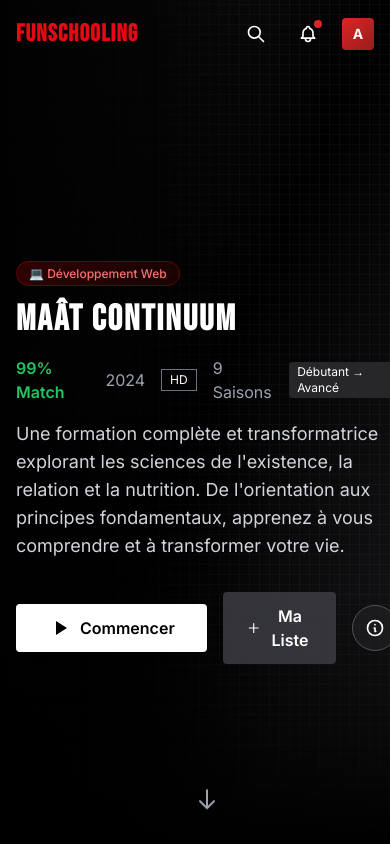
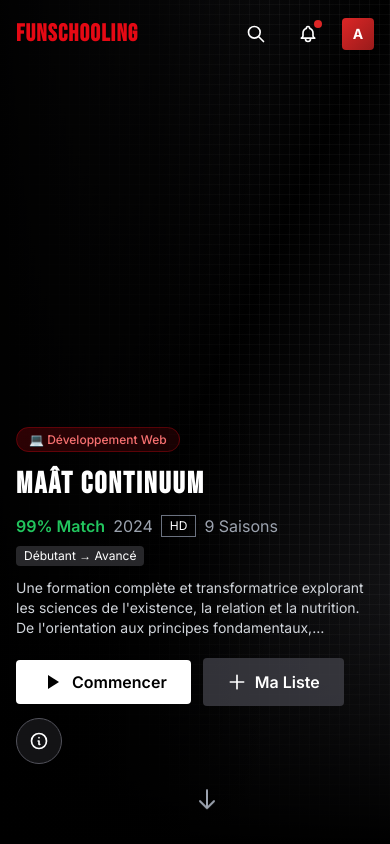
Before and after one commit to SilvRay/Funflex, a plain HTML site: page public/index.html in a window 390 px wide. Drawn offline with nearby package versions, Linux system fonts and the light colour scheme.

Commit message:
ci: hero section responsiveness

```diff
--- a/public/index.html
+++ b/public/index.html
@@ -153,7 +153,7 @@
       <main id="mainContent">
         <!-- Hero Section -->
         <section
-          class="relative h-screen min-h-[600px] max-h-[900px]"
+          class="relative h-screen min-h-[560px] max-h-[900px] overflow-hidden"
           id="heroSection"
         >
           <!-- Background Image -->
@@ -181,7 +181,9 @@
               "
             ></div>
             <!-- Code visualization background -->
-            <div class="absolute right-0 top-0 w-2/3 h-full opacity-20">
+            <div
+              class="absolute right-0 top-0 w-2/3 h-full opacity-20 hidden sm:block"
+            >
               <svg viewBox="0 0 400 400" class="w-full h-full">
                 <defs>
                   <linearGradient
@@ -285,8 +287,10 @@
           <!-- Gradient Overlay -->
           <div class="hero-gradient absolute inset-0"></div>
           <!-- Content -->
-          <div class="relative h-full flex items-center px-4 md:px-12">
-            <div class="max-w-2xl pt-20">
+          <div
+            class="relative h-full flex items-end md:items-center px-4 md:px-12 pb-20 md:pb-0"
+          >
+            <div class="max-w-2xl pt-16 md:pt-0 w-full">
               <!-- Category Badge -->
               <div class="animate-fade-in-up opacity-0 mb-4">
                 <span
@@ -298,7 +302,7 @@
               <!-- Title -->
               <h2
                 id="heroTitle"
-                class="text-4xl md:text-6xl lg:text-7xl font-bold mb-4 animate-fade-in-up opacity-0 delay-100"
+                class="text-3xl sm:text-4xl md:text-6xl lg:text-7xl font-bold mb-3 md:mb-4 animate-fade-in-up opacity-0 delay-100"
                 style="
                   font-family: &quot;Bebas Neue&quot;, sans-serif;
                   letter-spacing: 2px;
@@ -308,7 +312,7 @@
               </h2>
               <!-- Meta Info -->
               <div
-                class="flex items-center gap-4 mb-4 animate-fade-in-up opacity-0 delay-200"
+                class="flex flex-wrap items-center gap-2 md:gap-4 mb-3 md:mb-4 animate-fade-in-up opacity-0 delay-200"
               >
                 <span class="text-green-500 font-semibold">99% Match</span>
                 <span class="text-gray-400">2024</span>
@@ -323,7 +327,7 @@
               <!-- Description -->
               <p
                 id="heroDescription"
-                class="text-lg text-gray-300 mb-8 max-w-xl animate-fade-in-up opacity-0 delay-300"
+                class="text-sm md:text-lg text-gray-300 mb-5 md:mb-8 max-w-xl line-clamp-3 sm:line-clamp-none animate-fade-in-up opacity-0 delay-300"
               >
                 Une formation complète et transformatrice explorant les sciences
                 de l'existence, la relation et la nutrition. De l'orientation
@@ -332,11 +336,11 @@
               </p>
               <!-- Buttons -->
               <div
-                class="flex items-center gap-4 animate-fade-in-up opacity-0 delay-400"
+                class="flex flex-wrap items-center gap-3 animate-fade-in-up opacity-0 delay-400"
               >
                 <button
                   onclick="openSeriesModal(0)"
-                  class="flex items-center gap-2 px-8 py-3 bg-white text-black font-semibold rounded hover:bg-gray-200 transition transform hover:scale-105"
+                  class="flex items-center gap-2 px-6 sm:px-8 py-2.5 sm:py-3 bg-white text-black font-semibold rounded hover:bg-gray-200 transition transform hover:scale-105"
                 >
                   <svg class="w-6 h-6" fill="currentColor" viewBox="0 0 24 24">
                     <path d="M8 5v14l11-7z" />
```
